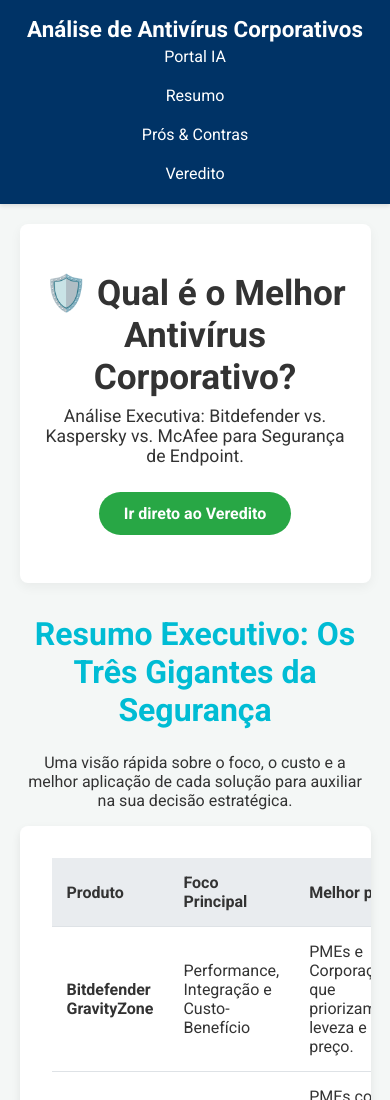
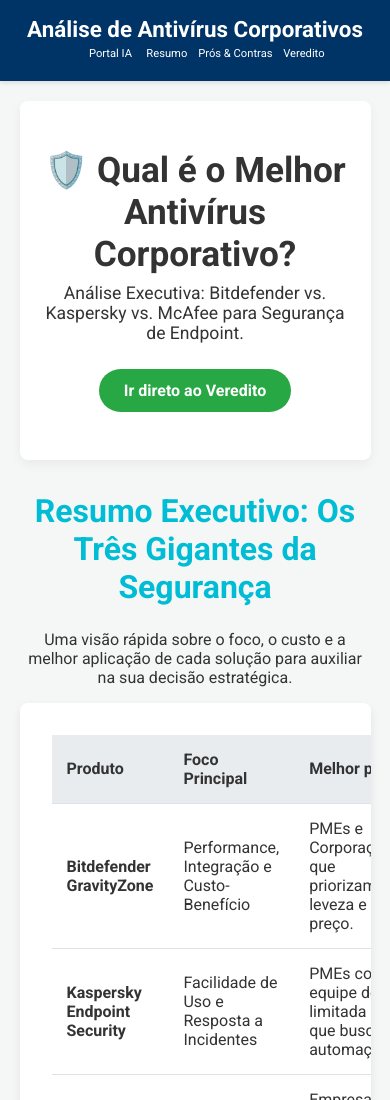
Before and after one commit to AlmirAlmeida-bit/iaeseguranca, a plain HTML site: page antivirus.html in a window 390 px wide. Shown: the top 1100 px of the page. Drawn offline with Linux system fonts and the light colour scheme.

Commit message:
Update antivirus.html

```diff
--- a/antivirus.html
+++ b/antivirus.html
@@ -249,12 +249,22 @@
             }
 
             nav ul {
-                flex-direction: column;
+                flex-wrap: nowrap;
+                justify-content: space-between;
                 width: 100%;
+                gap: 0;
             }
 
             nav ul li {
-                margin: 5px 0;
+                flex: 0 0 25%;
+                display: flex;
+                justify-content: center;
+            }
+
+            nav ul li a {
+                font-size: 0.7rem;
+                padding: 0.3rem 0.2rem;
+                white-space: nowrap;
             }
         }
     </style>
```
